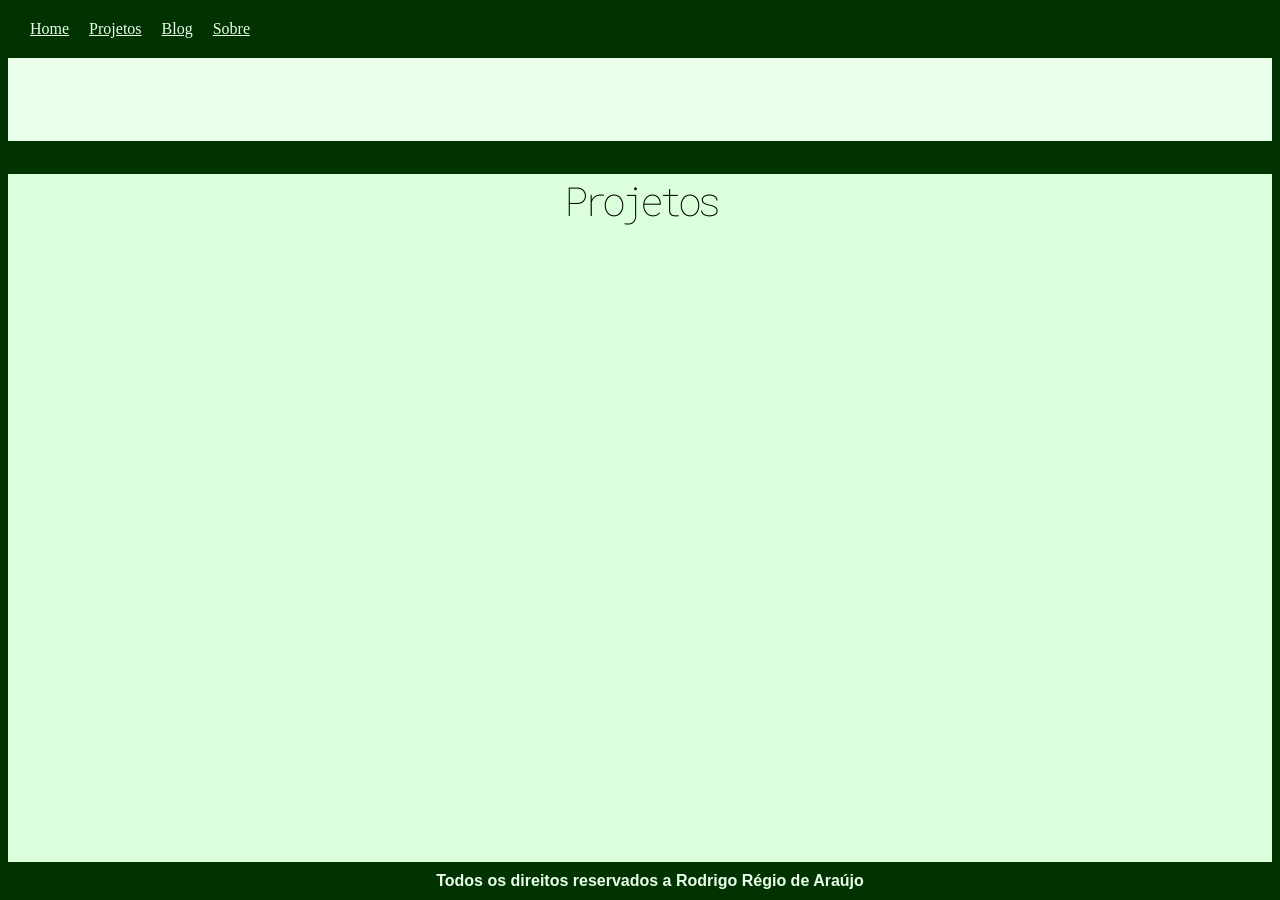
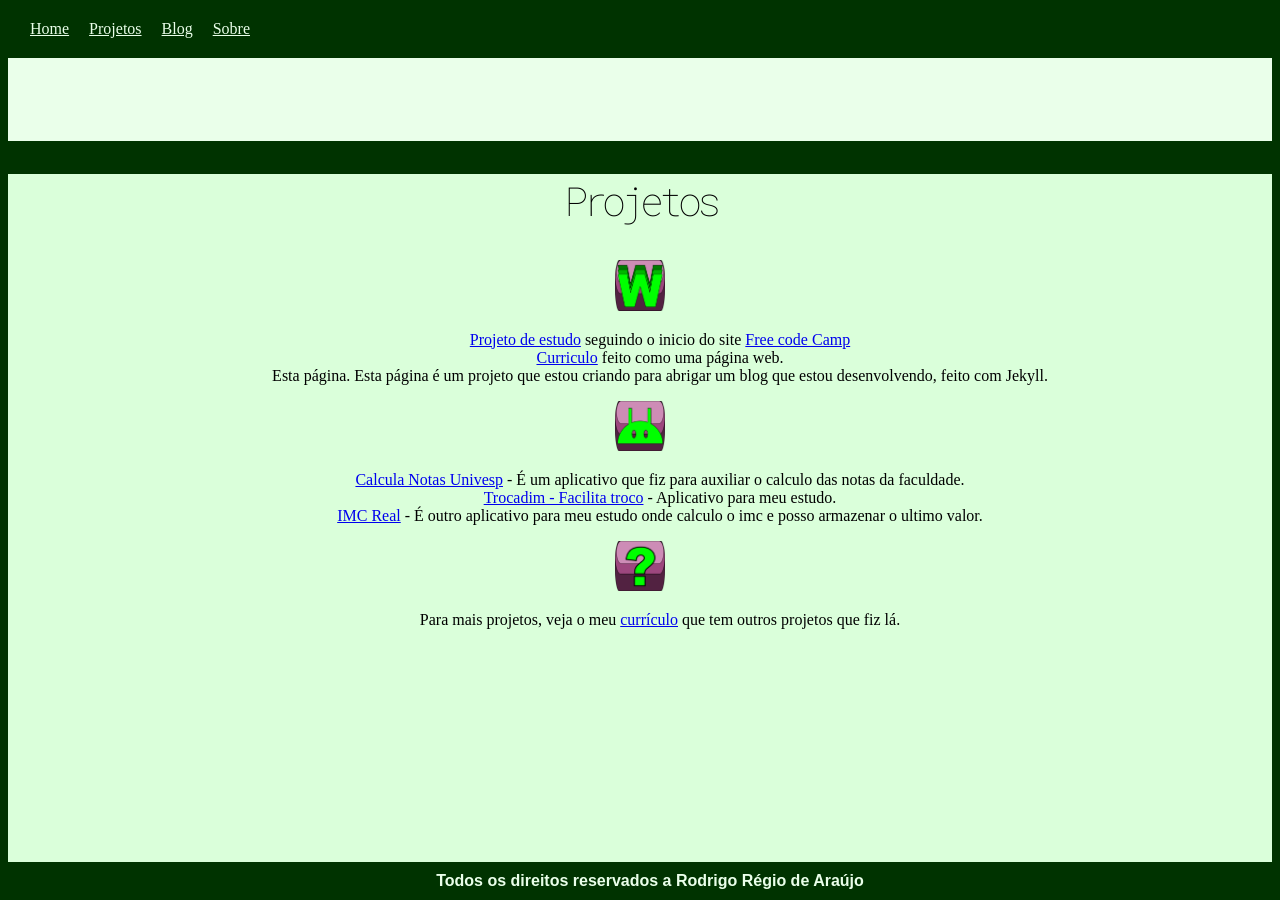
Before and after one commit to rodrigoregio/mysiteandblog, a Jekyll site: the page built from index.html, in a window 1280 px wide and 900 px high, scrolled down 749 px. Built offline with Jekyll 4.4.1, drawn with Linux system fonts in a browser that asks for light colours.

Commit message:
Desenvolvido página de projetos
Já desenvolvido a página de projetos.

```diff
--- a/_includes/projetos.html
+++ b/_includes/projetos.html
@@ -1,4 +1,19 @@
 <section id="projetos">
     <h1>Projetos</h1>
-
+    <img src="/assets/images/web.png" alt="Projetos web" width="50px">
+    <ul>
+        <li><a href="https://gummy.rregio.top">Projeto de estudo</a> seguindo o inicio do site <a href="https://freecodecamp.org">Free code Camp</a></li>
+        <li><a href="https://curriculo.rregio.top">Curriculo</a> feito como uma página web.</li>
+        <li>Esta página. Esta página é um projeto que estou criando para abrigar um blog que estou desenvolvendo, feito com Jekyll.</li>
+    </ul>
+    <img src="/assets/images/android.png" alt="Projetos Mobile Android" width="50px">
+    <ul>
+        <li><a href="https://play.google.com/store/apps/details?id=top.rregio.calculanotasunivesp">Calcula Notas Univesp</a> - É um aplicativo que fiz para auxiliar o calculo das notas da faculdade.</li>
+        <li><a href="https://play.google.com/store/apps/details?id=top.rregio.trocadim">Trocadim - Facilita troco</a> - Aplicativo para meu estudo.</li>
+        <li><a href="https://play.google.com/store/apps/details?id=top.rregio.imc">IMC Real</a> - É outro aplicativo para meu estudo onde calculo o imc e posso armazenar o ultimo valor.</li>
+    </ul>
+    <img src="/assets/images/outros.png" alt="Há outros projetos?" width="50px">
+    <ul>
+        <li>Para mais projetos, veja o meu <a href="https://curriculo.rregio.top">currículo</a> que tem outros projetos que fiz lá.</li>
+    </ul>
 </section>
--- a/_includes/sobre.html
+++ b/_includes/sobre.html
@@ -1,3 +1,3 @@
 <section id="sobre">
-    <h1>Teste</h1>
+    <h1>Sobre</h1>
 </section>
--- a/_layouts/default.html
+++ b/_layouts/default.html
@@ -5,6 +5,7 @@
         <title>{{ page.title }}</title>
         <link rel="stylesheet" href="/assets/css/style.css">
         <link href="https://fonts.googleapis.com/css2?family=Roboto+Mono:wght@100;400;700&display=swap" rel="stylesheet">
+        <link rel="shortcut icon" type="image/x-icon" href="/assets/images/favicon.ico">
     </head>
     <body>
         {% include navegacao.html %}
--- a/_sass/main.scss
+++ b/_sass/main.scss
@@ -83,6 +83,10 @@ p{
     height: 100vh;
     background-color: #caffca;
 }
-@media(min-width: 400px){
+#projetos > ul {
+    list-style: none;
+    text-align: center;
+}
+@media(min-width: 500px){
 
 }
```
Also changed, not shown: assets/images/favicon.ico (added), assets/images/outros.png (added), 5 other files.
